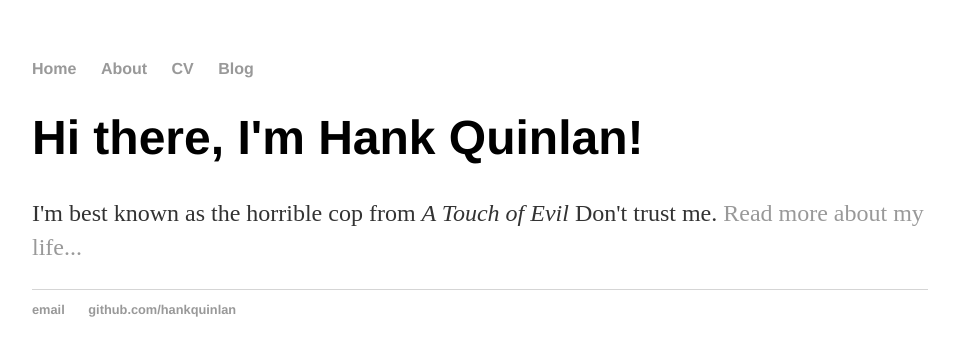
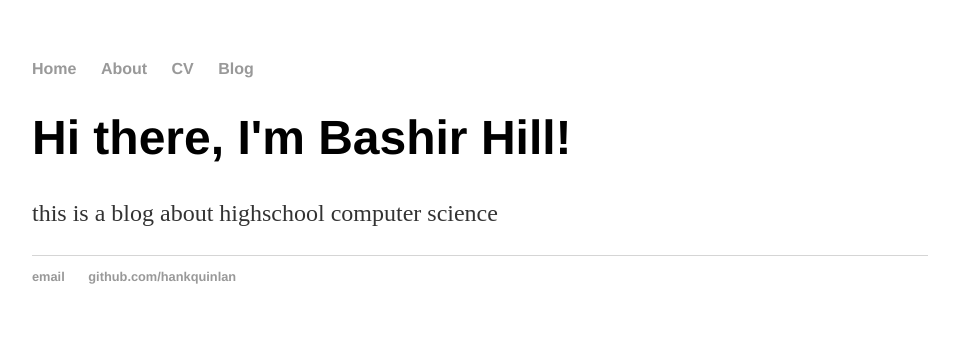
Before and after one commit to Bashirh5698/Bashirh5698.github.io, a Jekyll site: the page built from index.html, in a window 1280 px wide. Shown: the top 356 px of the page, without its empty margins (160-1119 px from the left). Built offline with Jekyll 4.4.1, drawn with Linux system fonts in a browser that asks for light colours.

Commit message:
Update index.html

```diff
--- a/index.html
+++ b/index.html
@@ -1,8 +1,8 @@
 ---
 layout: default
-title: Hank Quinlan, Horrible Cop
+title: Bashir Hill
 ---
 <div class="blurb">
-	<h1>Hi there, I'm Hank Quinlan!</h1>
-	<p>I'm best known as the horrible cop from <em>A Touch of Evil</em> Don't trust me. <a href="/about">Read more about my life...</a></p>
+	<h1>Hi there, I'm Bashir Hill!</h1>
+	<p>this is a blog about highschool computer science</p>
 </div><!-- /.blurb -->
```
